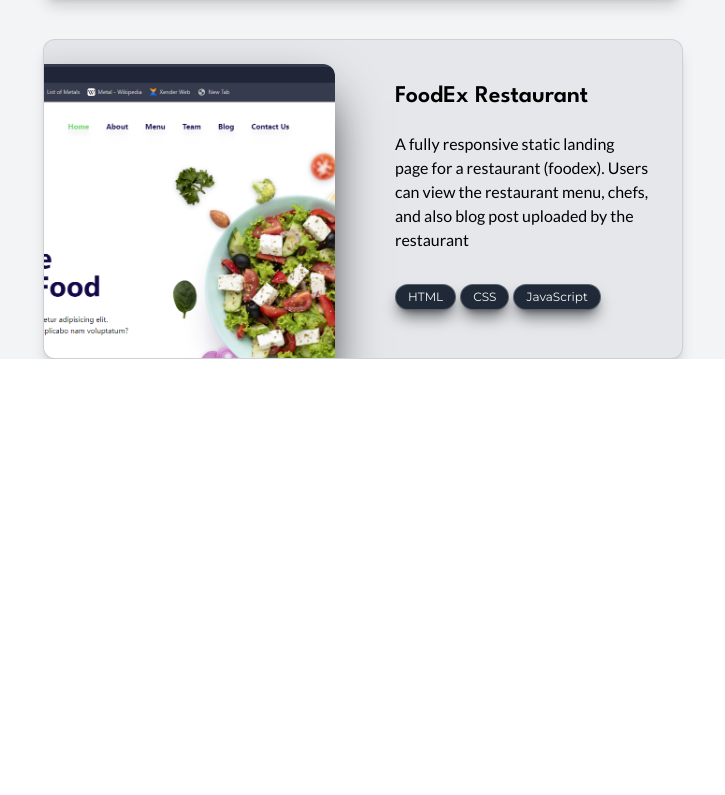
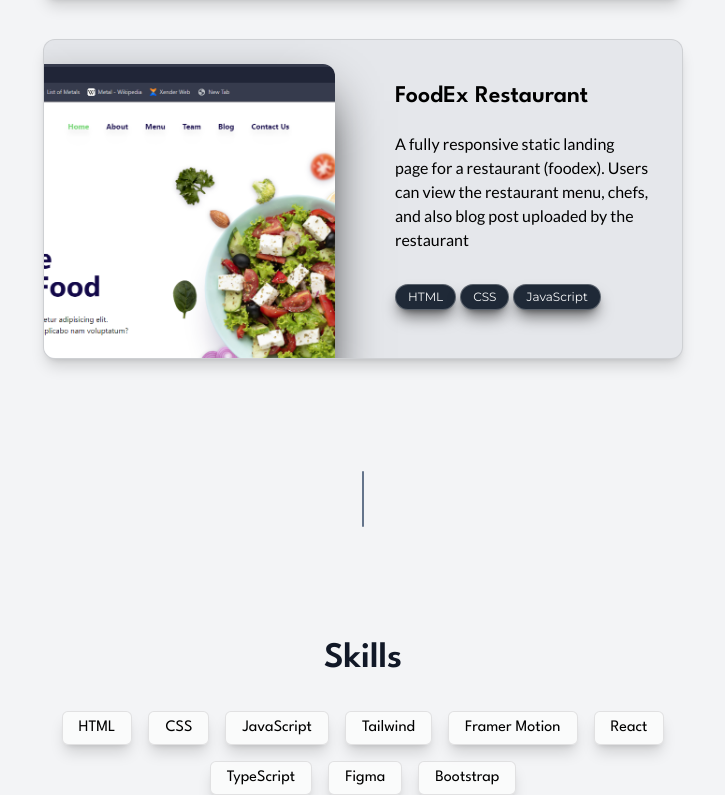
Before and after one commit to Mahmud1087/portfolio_new, a React (Vite) app: page / in a window 1280 px wide. Shown: the part 2477-3272 px from the top of the page, without its empty margins (277-1002 px from the left). Before the commit the page ends 2836 px from the top, so only its background shows below. Built offline with nearby package versions, Linux system fonts and the light colour scheme; a web font is replaced by a local one.

Commit message:
added the skills section

```diff
--- a/src/App.tsx
+++ b/src/App.tsx
@@ -4,6 +4,7 @@ import {
   HorizontalLine,
   Navbar,
   Projects,
+  Skills,
 } from './components/main';
 import ActiveSectionProvider from './context/avtive-section-context';
 
@@ -17,6 +18,8 @@ function App() {
         <AboutMe />
         <HorizontalLine />
         <Projects />
+        <HorizontalLine />
+        <Skills />
       </ActiveSectionProvider>
     </div>
   );
--- /dev/null
+++ b/src/components/Skills.tsx
@@ -0,0 +1,29 @@
+import { Title } from '../components/main';
+import { skillsData } from '../libs/data';
+import { useScrollView } from '../libs/hooks';
+
+const Skills = () => {
+  const { ref } = useScrollView('Projects', 0.9);
+  return (
+    <section
+      id='skills'
+      ref={ref}
+      className='w-1/2 flex flex-col gap-8 text-center'
+    >
+      <Title title='Skills' />
+      <div className='flex justify-center gap-4 flex-wrap'>
+        {skillsData.map((skill, i) => {
+          return (
+            <div
+              key={i}
+              className='bg-white/60 px-4 py-1 border border-black/10 shadow-lg shadow-black/15 rounded-md'
+            >
+              {skill}
+            </div>
+          );
+        })}
+      </div>
+    </section>
+  );
+};
+export default Skills;
--- a/src/components/main.tsx
+++ b/src/components/main.tsx
@@ -7,6 +7,7 @@ import AboutMe from './AboutMe';
 import Title from './Title';
 import Projects from './Projects';
 import SingleProject from './SingleProject';
+import Skills from './Skills';
 
 export {
   Navbar,
@@ -18,4 +19,5 @@ export {
   Title,
   Projects,
   SingleProject,
+  Skills,
 };
--- a/src/libs/data.tsx
+++ b/src/libs/data.tsx
@@ -44,4 +44,16 @@ export const projectsData = [
     imageUrl: projectImg4,
     url: 'https://foodex-restaurant.netlify.app',
   },
-];
+] as const;
+
+export const skillsData = [
+  'HTML',
+  'CSS',
+  'JavaScript',
+  'Tailwind',
+  'Framer Motion',
+  'React',
+  'TypeScript',
+  'Figma',
+  'Bootstrap',
+] as const;
```
